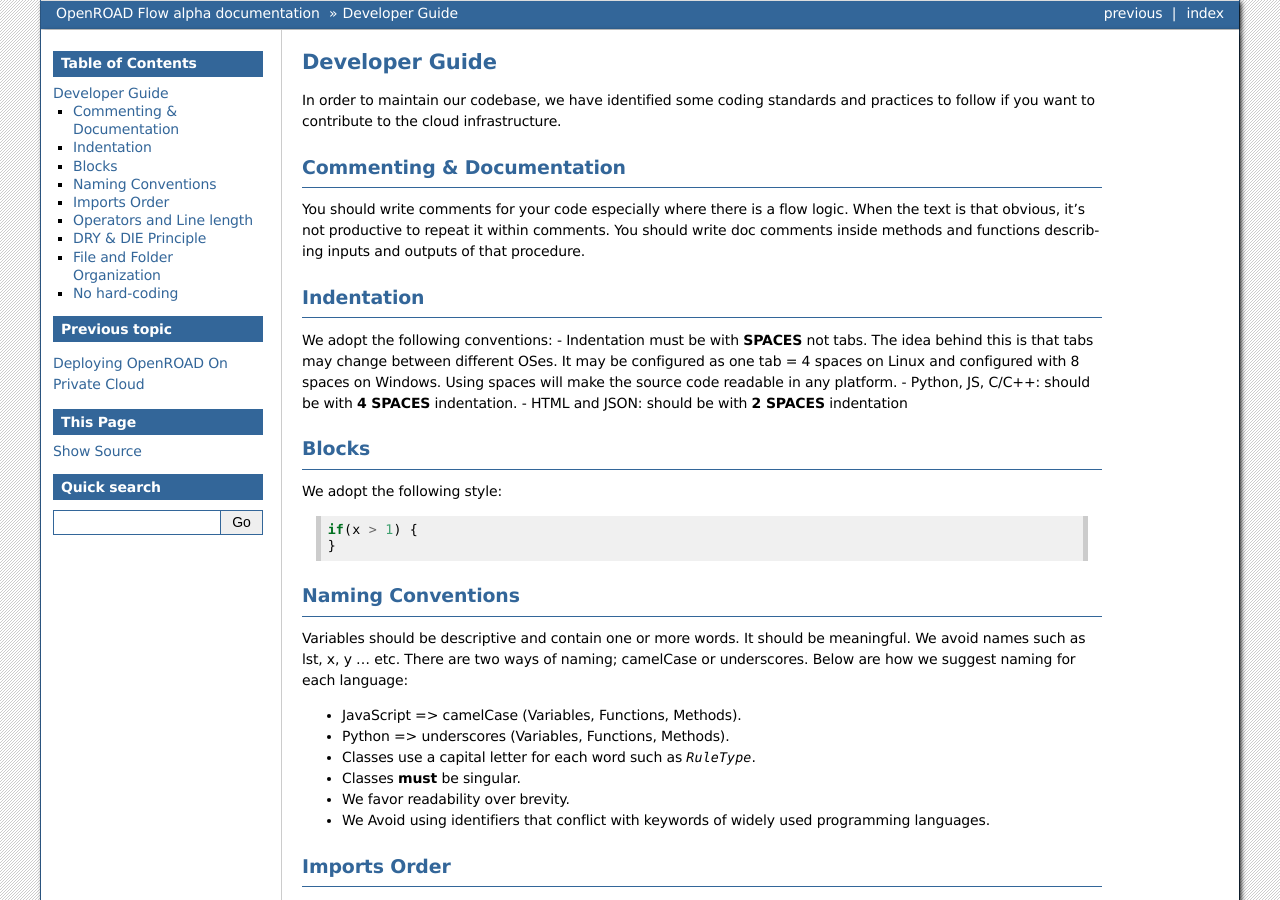
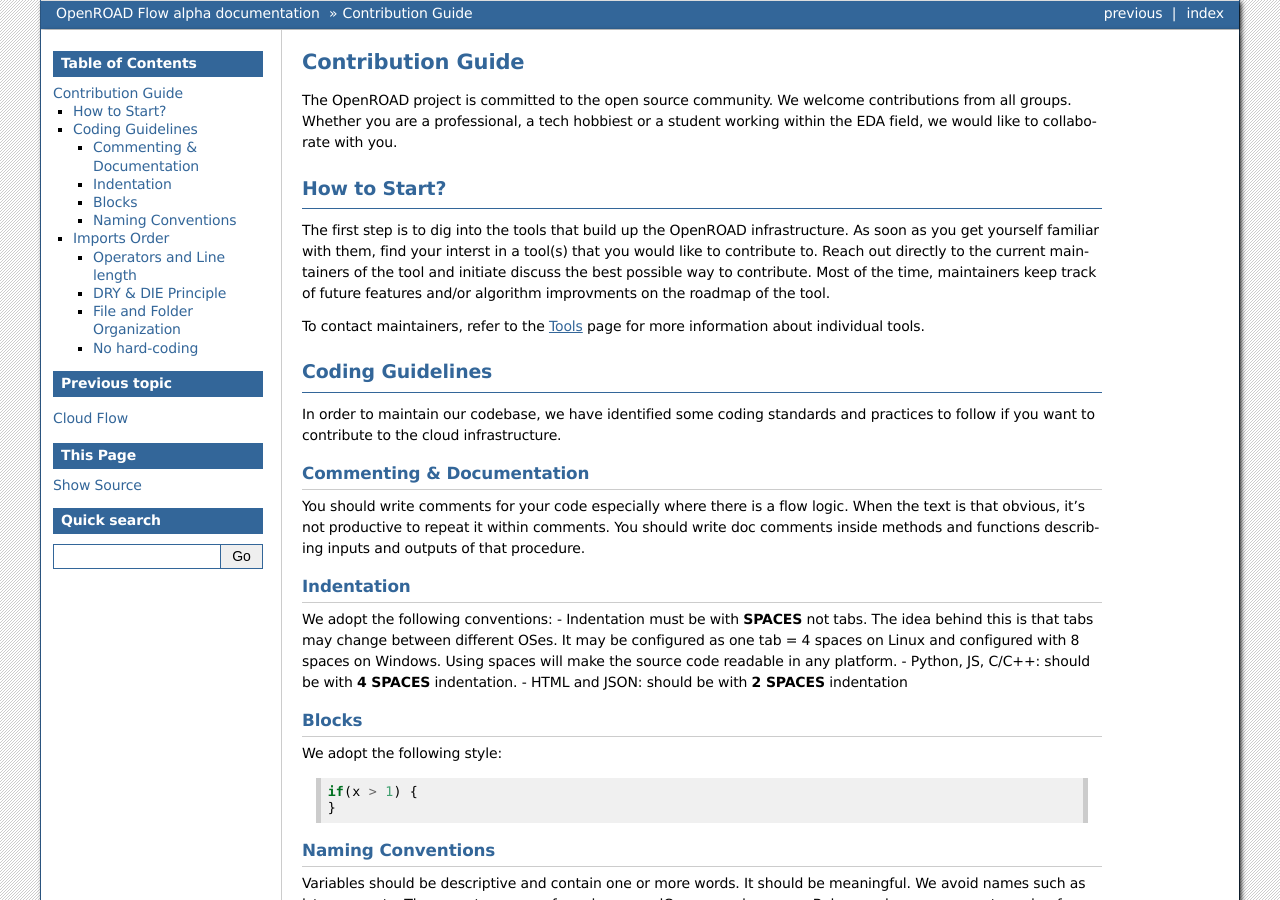
Before and after one commit to The-OpenROAD-Project-Attic/docs, a Sphinx documentation site: the page built from source/contribution-guide.rst, in a window 1280 px wide and 900 px high. Built offline with Sphinx 7.4.7, drawn with Linux system fonts in a browser that asks for light colours; some of the changed text lies outside the part shown.

Commit message:
update docs

```diff
--- a/source/developer-guide.rst
+++ b/source/contribution-guide.rst
@@ -1,17 +1,32 @@
-Developer Guide
-===============
-In order to maintain our codebase, we have identified some coding standards and practices to follow if you want to contribute to the cloud infrastructure.
+Contribution Guide
+===================
 
+The OpenROAD project is committed to the open source community. We welcome contributions from all groups.
+Whether you are a professional, a tech hobbiest or a student working within the EDA field, we would like to collaborate with you.
+
+How to Start?
+----------------
+The first step is to dig into the tools that build up the OpenROAD infrastructure.
+As soon as you get yourself familiar with them, find your interst in a tool(s) that you would like to contribute to.
+Reach out directly to the current maintainers of the tool and initiate discuss the best possible way to contribute.
+Most of the time, maintainers keep track of future features and/or algorithm improvments on the roadmap of the tool.
+
+To contact maintainers, refer to the :ref:`tools-page` page for more information about individual tools.
+
+Coding Guidelines
+------------------
+In order to maintain our codebase,
+we have identified some coding standards and practices to follow if you want to contribute to the cloud infrastructure.
 
 Commenting & Documentation
----------------------------
+^^^^^^^^^^^^^^^^^^^^^^^^^^^
 
 You should write comments for your code especially where there is a flow logic.
 When the text is that obvious, it's not productive to repeat it within comments.
 You should write doc comments inside methods and functions describing inputs and outputs of that procedure.
 
 Indentation
-------------
+^^^^^^^^^^^^
 We adopt the following conventions:
 - Indentation must be with **SPACES** not tabs. The idea behind this is that tabs may change between different OSes. It may be configured as one tab = 4 spaces on Linux and configured with 8 spaces on Windows. Using spaces will make the source code readable in any platform.
 - Python, JS, C/C++: should be with **4 SPACES** indentation.
@@ -19,7 +34,7 @@
 
 
 Blocks
-------
+^^^^^^^^
 We adopt the following style::
 
 
@@ -28,7 +43,7 @@
 
 
 Naming Conventions
--------------------
+^^^^^^^^^^^^^^^^^^^
 Variables should be descriptive and contain one or more words. It should be
 meaningful. We avoid names such as lst, x, y ... etc.
 There are two ways of naming; camelCase or underscores. Below are how we suggest naming for each language:
@@ -51,27 +66,27 @@
 
 
 Operators and Line length
--------------------------
+^^^^^^^^^^^^^^^^^^^^^^^^^^^^
 - Operators should be surrounded by spaces such that `variables = 12`
 - No line of code should exceed **79 characters**. Our eyes are more comfortable when reading tall and narrow columns of text. This is precisely the reason why newspaper articles are organized in columns.
 
 
 DRY & DIE Principle
---------------------
+^^^^^^^^^^^^^^^^^^^^^^
 DRY stands for *Don't Repeat Yourself*. Also, known as DIE: *Duplication Is Evil*.
 The principle states that:
 
 **Every piece of knowledge must have a single, unambiguous, authoritative representation within a system.**
 
 File and Folder Organization
------------------------------
+^^^^^^^^^^^^^^^^^^^^^^^^^^^^^^^
 Technically, we could write an entire application code within a single file.
 But that would prove to be a nightmare to read and maintain. As applications grow, the file also becomes huge and unmaintainable.
 
 **We always try to minimize lines of code per file.**
 
 No hard-coding
------------------
+^^^^^^^^^^^^^^^^
 We do not hard-code anything that can be changed in the future, rather we try to put it in a separate setting or constant file.
 
 - No hard-code URLs.
--- /dev/null
+++ b/source/tools.rst
@@ -0,0 +1,6 @@
+.. _tools-page:
+Tools
+======
+
+This section provides general information about tools being maintained by different OpenROAD teams.
+For more detailed documentation and updates on the tools, refer to the correspnding GitHub repository.
```
Also changed, not shown: source/cloud-flow.rst (renamed from source/private-cloud.rst, +53 -13 lines), source/getting-started.rst (+9 -6 lines), source/index.rst (+3 -4 lines), source/running-on-your-own-design.rst (deleted, +0 -29 lines).
